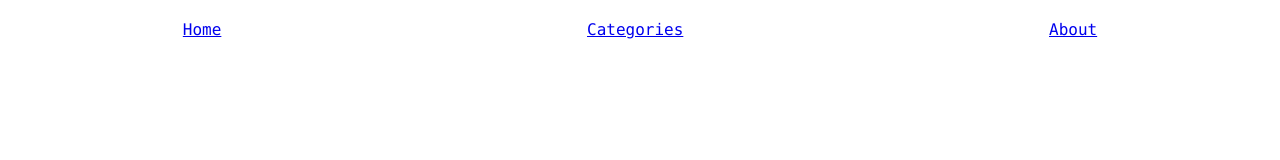
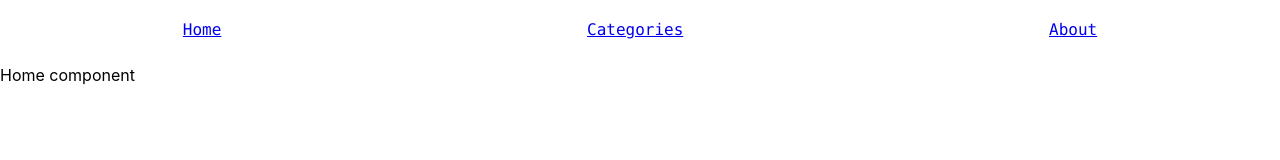
Before and after one commit to bethel-school-of-technology/https-github.com-bethel-school-of-technology-word-abundance-frontend, a React (Create React App) app: page / in a window 1280 px wide. Shown: the top 160 px of the page. Built offline with nearby package versions, Linux system fonts and the light colour scheme.

Commit message:
Rendering Components through links

```diff
--- a/src/components/Home.js
+++ b/src/components/Home.js
@@ -5,7 +5,9 @@
 class Home extends Component {
     render() {
         return (
-            <Navbar/>
+            <div>
+                <p>Home component</p>
+            </div>
 
         );
     }
--- a/src/components/Navbar.js
+++ b/src/components/Navbar.js
@@ -1,13 +1,14 @@
 import React, { Component } from 'react';
+import { Link } from 'react-router-dom';
 
 class Navbar extends Component {
     render() {
         return (
             <nav>
                 <ul>
-                <li><a href="Home.js">Home</a></li>
-                <li><a href="CategoryList.js">Categories</a></li>
-                <li><a href="About.js">About</a></li>
+                <li><Link to="/">Home</Link></li>
+                <li><Link to="/categories">Categories</Link></li>
+                <li><Link to="/about">About</Link></li>
                 </ul>
             </nav>
         );
--- a/src/index.js
+++ b/src/index.js
@@ -2,6 +2,7 @@
 import ReactDOM from 'react-dom';
 import Home from './components/Home';
 import About from './components/About';
+import CategoryList from './components/CategoryList';
 import { BrowserRouter as Router, Route, Link } from 'react-router-dom';
 import Navbar from './components/Navbar'
 import './index.css';
@@ -10,7 +11,10 @@
     (
         <Router>
             <div>
-                < Navbar />
+                <Navbar />
+                <Route exact path='/' component={Home} />
+                <Route path='/about' component={About} />
+                <Route path='/categories' component={CategoryList} />
             </div>
         </Router>
     );
```
Also changed, not shown: src/App.js (+13 -13 lines).
